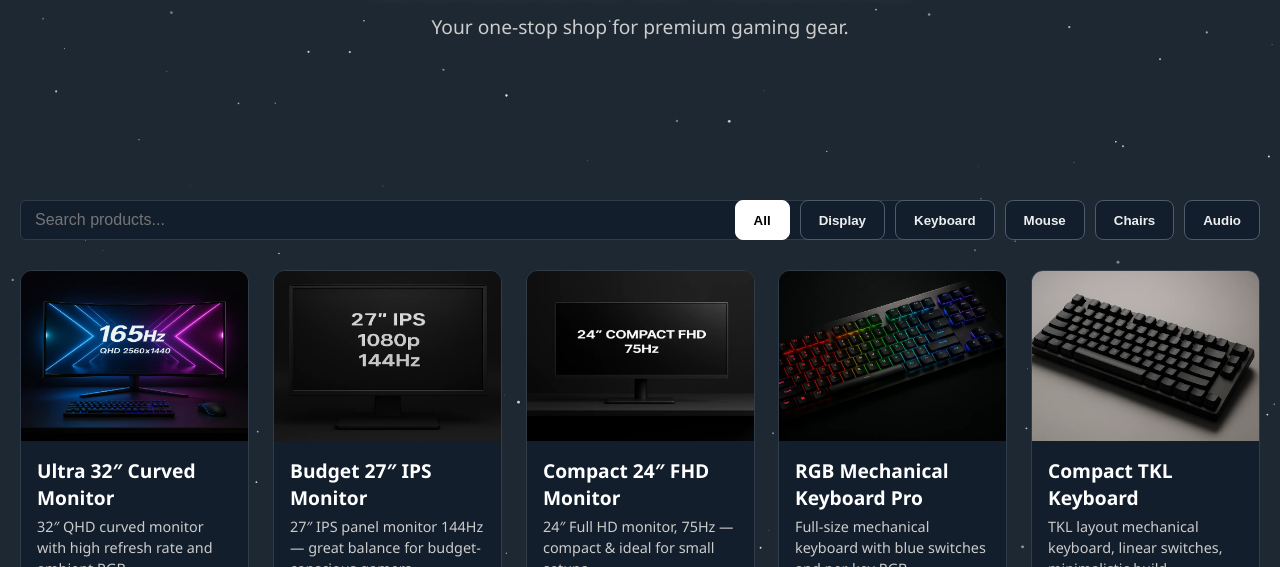
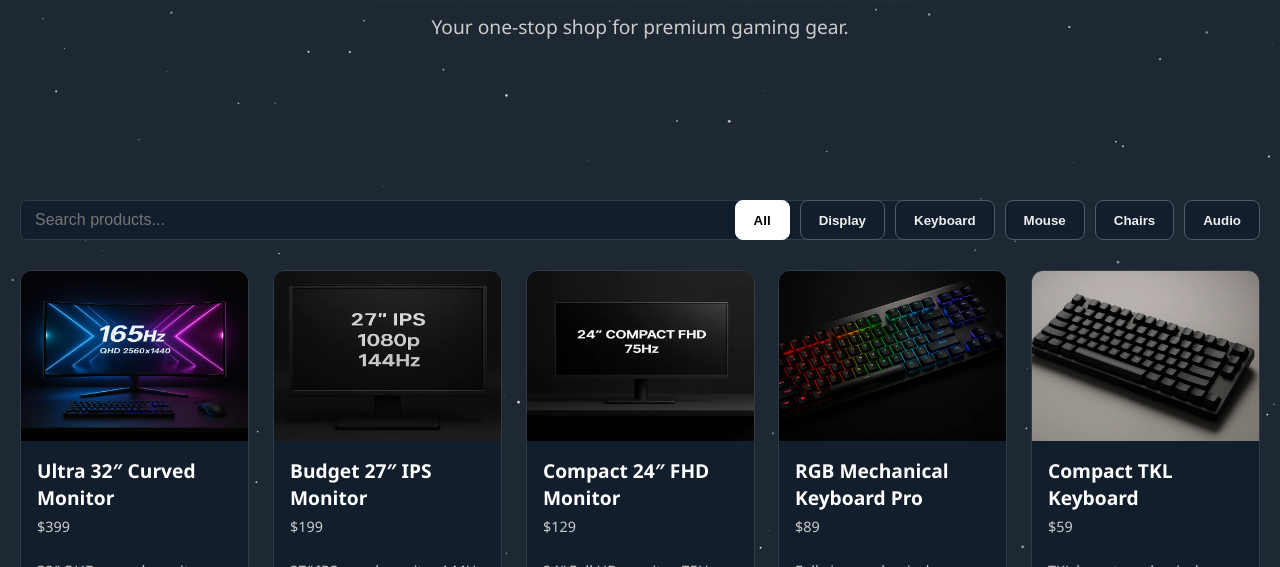
Before and after one commit to JuliusLabs/products-tab, a plain HTML site: page index.html in a window 1280 px wide. Shown: the part 233-800 px from the top of the page. Drawn offline with Linux system fonts and the light colour scheme.

Commit message:
modified:   index.html 	modified:   style.css

```diff
--- a/index.html
+++ b/index.html
@@ -618,6 +618,7 @@
       {
         name: "Ultra 32″ Curved Monitor",
         category: "display",
+        price: 399,
         description: "32″ QHD curved monitor with high refresh rate and ambient RGB.",
         specs: { "Size": "32 in", "Refresh": "165 Hz", "Resolution": "2560×1440", "Panel": "VA Curved", "RGB": "Yes" },
         images: ["images/ultra32_1.webp", "images/ultra32_2.webp", "images/ultra32_3.webp"]
@@ -625,6 +626,7 @@
       {
         name: "Budget 27″ IPS Monitor",
         category: "display",
+        price: 199,
         description: "27″ IPS panel monitor 144Hz — great balance for budget-conscious gamers.",
         specs: { "Size": "27 in", "Refresh": "144 Hz", "Resolution": "1920×1080", "Panel": "IPS", "RGB": "No" },
         images: ["images/27inch_1.webp", "images/27inch_2.webp"]
@@ -632,6 +634,7 @@
       {
         name: "Compact 24″ FHD Monitor",
         category: "display",
+        price: 129,
         description: "24″ Full HD monitor, 75Hz — compact & ideal for small setups.",
         specs: { "Size": "24 in", "Refresh": "75 Hz", "Resolution": "1920×1080", "Panel": "TN", "RGB": "No" },
         images: ["images/24compact_1.webp", "images/24compact_2.webp"]
@@ -640,6 +643,7 @@
       {
         name: "RGB Mechanical Keyboard Pro",
         category: "keyboard",
+        price: 89,
         description: "Full-size mechanical keyboard with blue switches and per-key RGB.",
         specs: { "Switch": "Blue", "Layout": "104-key", "Lighting": "Full RGB", "Connection": "USB-C" },
         images: ["images/rgbmech_1.webp", "images/rgbmech_2.webp", "images/rgbmech_3.webp"]
@@ -647,6 +651,7 @@
       {
         name: "Compact TKL Keyboard",
         category: "keyboard",
+        price: 59,
         description: "TKL layout mechanical keyboard, linear switches, minimalistic build.",
         specs: { "Switch": "Red", "Layout": "87-key TKL", "Lighting": "White LED", "Connection": "USB Wired" },
         images: ["images/tklkey_1.webp", "images/tklkey_2.webp"]
@@ -654,6 +659,7 @@
       {
         name: "Budget Membrane Keyboard",
         category: "keyboard",
+        price: 25,
         description: "Affordable membrane keyboard, no frills but reliable for everyday use.",
         specs: { "Type": "Membrane", "Layout": "Full 104-key", "Lighting": "None", "Connection": "USB Wired" },
         images: ["images/membranekey_1.webp", "images/membranekey_2.webp"]
@@ -662,6 +668,7 @@
       {
         name: "Ergonomic Gaming Mouse X1",
         category: "mouse",
+        price: 49,
         description: "High-DPI RGB gaming mouse with programmable buttons and ergonomic grip.",
         specs: { "DPI": "8000", "Buttons": "6", "Grip": "Palm/Claw", "Lighting": "RGB" },
         images: ["images/gamingm_1.webp", "images/gamingm_2.webp"]
@@ -669,6 +676,7 @@
       {
         name: "Budget Mouse M20",
         category: "mouse",
+        price: 19,
         description: "Affordable wired mouse with simple RGB lighting, ideal for basic gaming.",
         specs: { "DPI": "3200", "Buttons": "3", "Grip": "Palm", "Lighting": "RGB" },
         images: ["images/wiredm_1.webp", "images/wiredm_2.webp", "images/wiredm_3.webp"]
@@ -677,6 +685,7 @@
       {
         name: "Pro Gaming Chair Titan",
         category: "chairs",
+        price: 259,
         description: "Ergonomic chair with lumbar support, LED edges — built for long sessions.",
         specs: { "Material": "PU Leather", "MaxLoad": "150 kg", "Adjustable": "Height / Armrests / Recline", "Lighting": "LED", "Wheels": "360° Nylon" },
         images: ["images/gchair_1.webp", "images/gchair_2.webp", "images/gchair_3.webp"]
@@ -684,6 +693,7 @@
       {
         name: "Standard Gaming Chair Basic",
         category: "chairs",
+        price: 129,
         description: "Simple padded gaming chair with tilt lock and caster wheels.",
         specs: { "Material": "Fabric", "MaxLoad": "120 kg", "Adjustable": "Height", "Lighting": "No", "Wheels": "Caster Nylon" },
         images: ["images/schair_1.webp", "images/schair_2.webp", "images/schair_3.webp"]
@@ -692,6 +702,7 @@
       {
         name: "Surround Headset 7.1",
         category: "audio",
+        price: 69,
         description: "7.1 surround gaming headset with RGB earcups and noise-cancel mic.",
         specs: { "Driver": "50 mm", "Surround": "7.1 Virtual", "Mic": "Detachable", "Lighting": "RGB", "Connection": "3.5 mm Cable" },
         images: ["images/sheadset_1.webp", "images/sheadset_2.webp", "images/sheadset_3.webp"]
@@ -760,6 +771,7 @@
   <div class="product-thumb"><canvas></canvas></div>
   <div class="product-info">
     <h3>${p.name}</h3>
+    <p class="price">$${p.price}</p>
     <p>${p.description}</p>
     <div class="product-actions">
       <button class="btn-cart">Add to Cart</button>
--- a/style.css
+++ b/style.css
@@ -52,6 +52,15 @@ nav {
 }
 
 /* PRODUCT CARD APPEAR */
+
+.price {
+    color: #7ddaff;
+    font-size: 1.1rem;
+    font-weight: bold;
+    margin-bottom: 6px;
+    text-shadow: 0 0 6px rgba(125, 218, 255, 0.4);
+}
+
 .product-card {
     background: #121E2C;
     border: 1px solid #2f3c4a;
```
Lines whose indentation alone changed are shown as unchanged.
